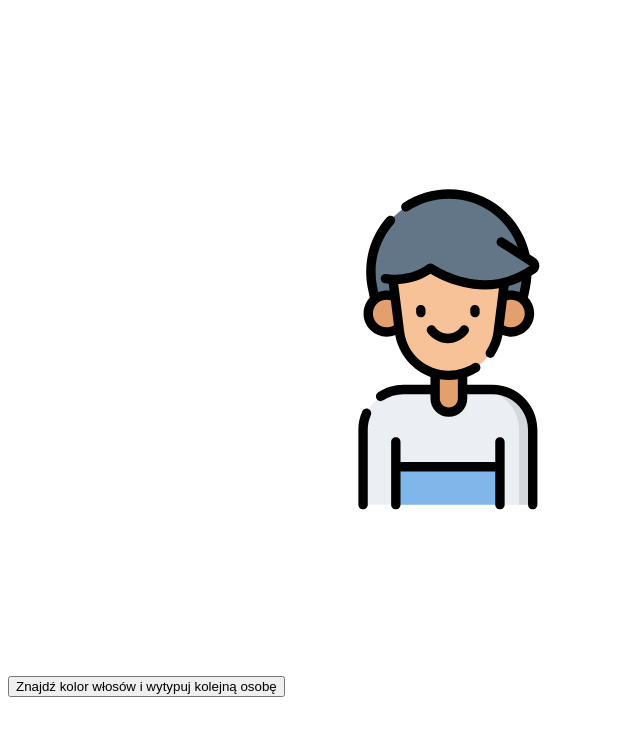
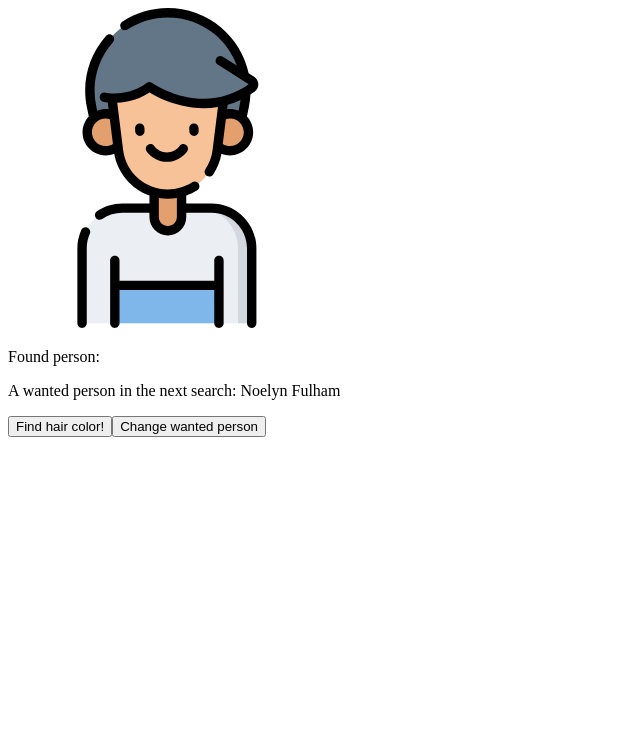
Before and after one commit to mariagieroba/js-algorithms, a plain HTML site: page binarySearch/index.html in a window 1280 px wide. Shown: the whole page, without its empty margins (0-640 px from the left). Drawn offline with Linux system fonts and the light colour scheme.

Commit message:
html clean up

```diff
--- a/binarySearch/binarysearch.js
+++ b/binarySearch/binarysearch.js
@@ -6,9 +6,15 @@ window.onload = async function () {
             jsonData = json;
         });
     nextName = findRandomName(jsonData);
+    document.getElementById("person-to-find").innerHTML = nextName;
     document.getElementById("binary-search").addEventListener("click", function () {
         getDataAndFindColorForPerson(jsonData, nextName);
         nextName = findRandomName(jsonData);
+        document.getElementById("person-to-find").innerHTML = nextName;
+    });
+    document.getElementById("change-person").addEventListener("click", function () {
+        nextName = findRandomName(jsonData);
+        document.getElementById("person-to-find").innerHTML = nextName;
     });
 };
 
@@ -17,6 +23,7 @@ function getDataAndFindColorForPerson(jsonData, nextName) {
         hair1 = document.getElementById("hair1"),
         hair2 = document.getElementById("hair2"),
         namesAndHairColor = jsonData.sort((a, b) => (a.name > b.name) ? 1 : (b.name > a.name) ? -1 : 0);
+    document.getElementById("person-found").innerHTML = nextName;
     result = findHairColor(nextName, namesAndHairColor);
     hair1.style.fill = result.hairColor;
     hair2.style.fill = result.hairColor;
--- a/binarySearch/index.html
+++ b/binarySearch/index.html
@@ -6,8 +6,8 @@
     <script type="text/javascript" src="binarysearch.js"></script>
 </head>
 <body>
-<button id="binary-search" type="button">Znajdź kolor włosów i wytypuj kolejną osobę</button>
-<svg height="512pt" viewBox="-111 0 512 512" width="240pt" xmlns="http://www.w3.org/2000/svg">
+
+<div><svg height="240pt" viewBox="-111 0 512 512" width="240pt" xmlns="http://www.w3.org/2000/svg">
     <path d="m278.953125 504.5h-271.453125v-119.953125c0-35.542969 28.8125-64.359375 64.359375-64.359375h142.734375c35.542969 0 64.359375 28.816406 64.359375 64.359375zm0 0"
           fill="#ebeef2"></path>
     <path d="m278.949219 384.550781v119.945313h-21.929688v-119.945313c0-35.542969-28.824219-64.363281-64.363281-64.363281h21.941406c35.539063 0 64.351563 28.820312 64.351563 64.363281zm0 0"
@@ -33,7 +33,9 @@
     <path d="m186.257812 184.949219c-4.140624.113281-7.40625 3.5625-7.292968 7.703125l.128906 4.683594c.109375 4.070312 3.445312 7.292968 7.492188 7.292968.066406 0 .136718 0 .207031-.003906 4.140625-.113281 7.40625-3.5625 7.292969-7.699219l-.128907-4.683593c-.113281-4.140626-3.554687-7.414063-7.699219-7.292969zm0 0"></path>
     <path d="m163.472656 220.765625c-4.695312 6.484375-12.265625 10.355469-20.246094 10.355469-7.984374 0-15.550781-3.871094-20.246093-10.355469-2.429688-3.355469-7.121094-4.105469-10.476563-1.675781-3.355468 2.429687-4.105468 7.121094-1.675781 10.472656 7.507813 10.371094 19.621094 16.558594 32.398437 16.558594 12.777344 0 24.886719-6.1875 32.394532-16.558594 2.429687-3.351562 1.679687-8.042969-1.675782-10.472656-3.355468-2.429688-8.042968-1.679688-10.472656 1.675781zm0 0"></path>
     <path d="m226.527344 396.53125c-4.144532 0-7.5 3.359375-7.5 7.5v32.289062h-151.601563v-32.289062c0-4.140625-3.359375-7.5-7.5-7.5s-7.5 3.359375-7.5 7.5v100.46875c0 4.140625 3.359375 7.5 7.5 7.5s7.5-3.359375 7.5-7.5v-53.179688h151.601563v53.179688c0 4.140625 3.355468 7.5 7.5 7.5 4.140625 0 7.5-3.359375 7.5-7.5v-100.46875c0-4.140625-3.359375-7.5-7.5-7.5zm0 0"></path>
-</svg>
-
+</svg></div>
+<div><p>Found person: <span id="person-found"></span></p></div>
+<div><p>A wanted person in the next search: <span id="person-to-find"></span></p></div>
+<div><button id="binary-search" type="button">Find hair color!</button><button id="change-person" type="button">Change wanted person</button></div>
 </body>
 </html>
```
